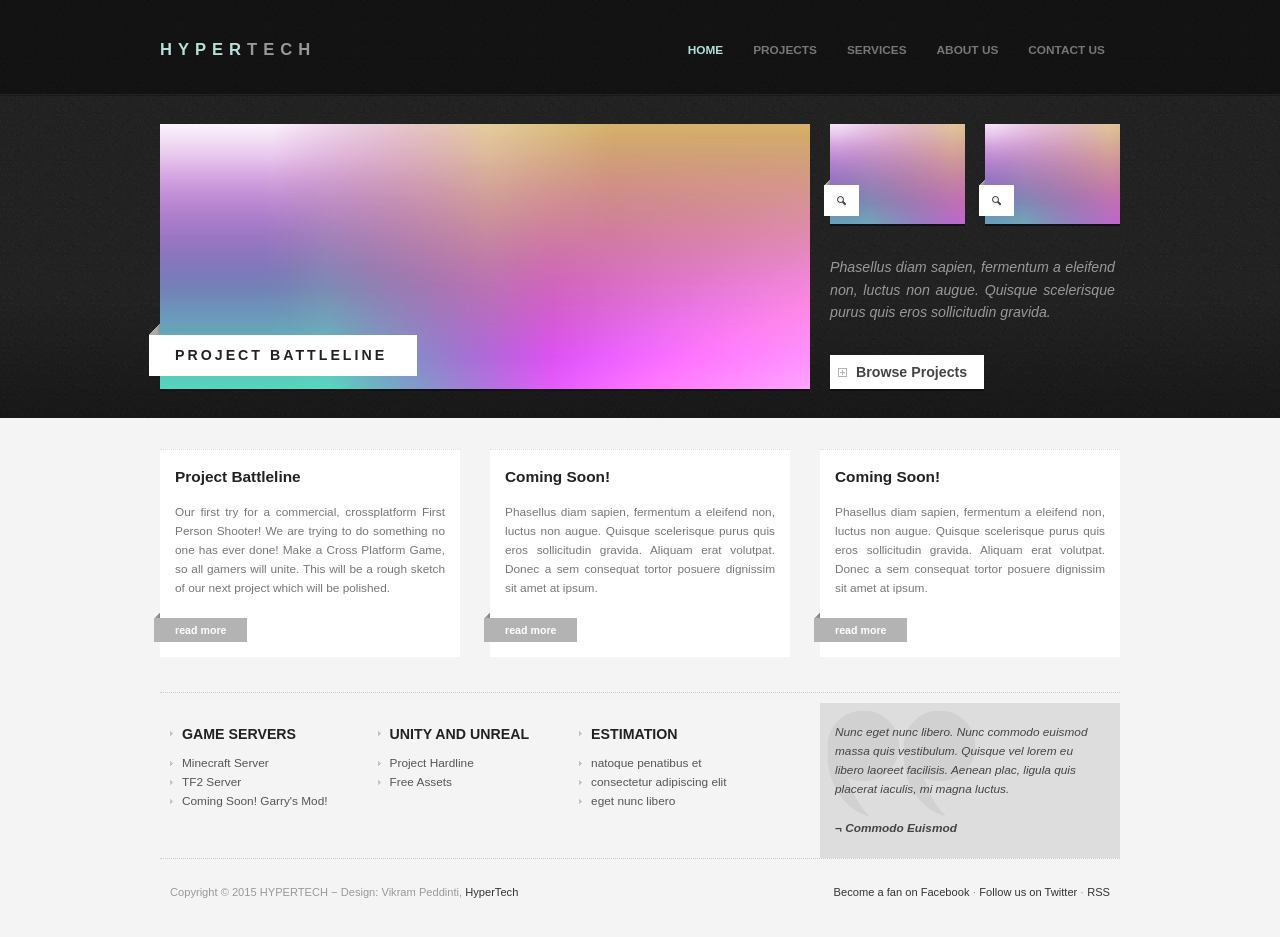
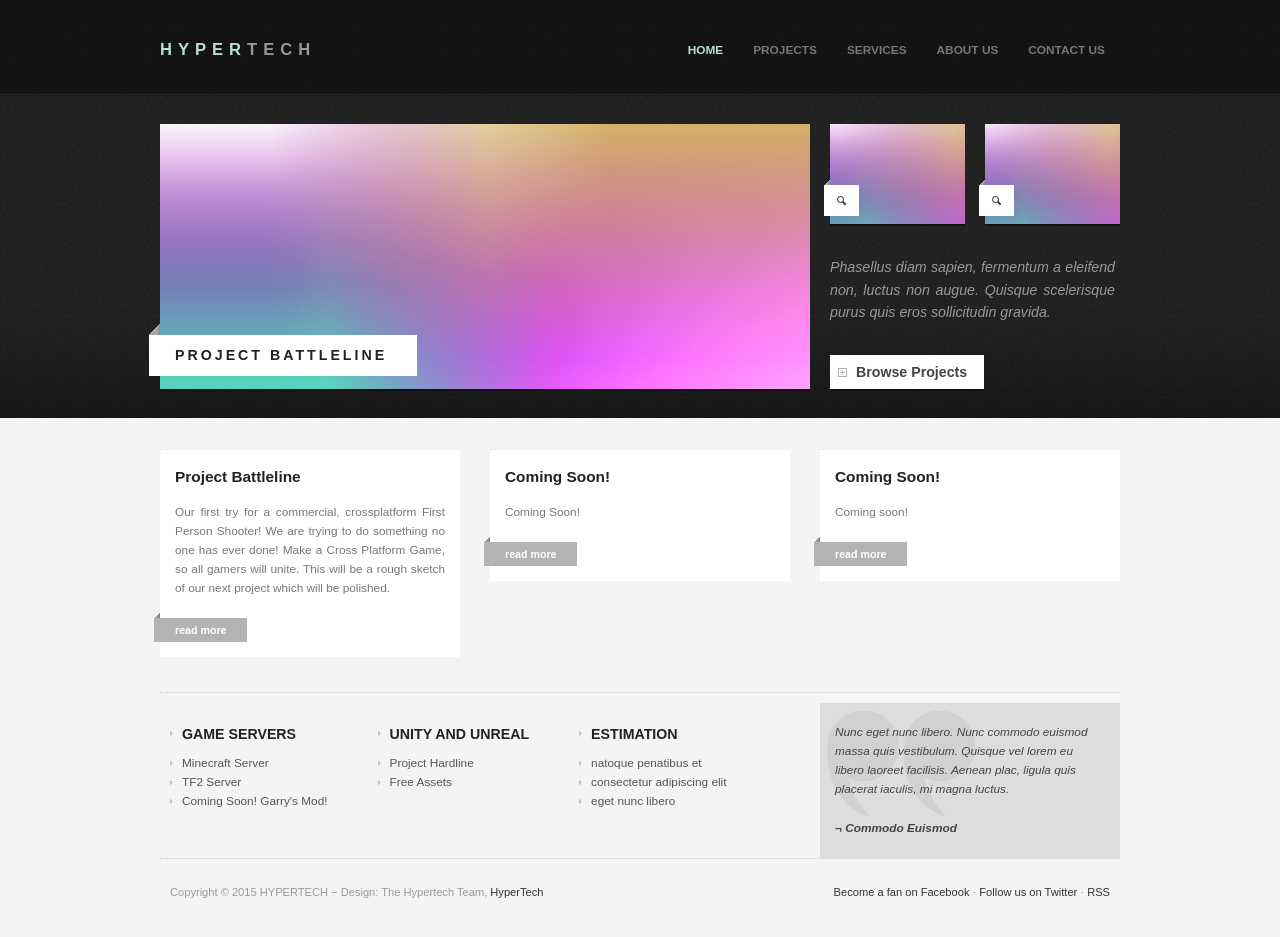
Before and after one commit to HyperTechio/HyperTechio.github.io, a plain HTML site: page index.html in a window 1280 px wide. Drawn offline with Linux system fonts and the light colour scheme.

Commit message:
Replaced text

```diff
--- a/index.html
+++ b/index.html
@@ -51,12 +51,12 @@
 		</div>
 		<div class="col">
 			<h2>Coming Soon!</h2>
-			<p>Phasellus diam sapien, fermentum a eleifend non, luctus non augue. Quisque scelerisque purus quis eros sollicitudin gravida. Aliquam erat volutpat. Donec a sem consequat tortor posuere dignissim sit amet at ipsum.</p>
+			<p>Coming Soon!</p>
 			<a class="more" href="#">read more</a>
 		</div>
 		<div class="col last">
 			<h2>Coming Soon!</h2>
-			<p>Phasellus diam sapien, fermentum a eleifend non, luctus non augue. Quisque scelerisque purus quis eros sollicitudin gravida. Aliquam erat volutpat. Donec a sem consequat tortor posuere dignissim sit amet at ipsum.</p>
+			<p>Coming soon!</p>
 			<a class="more" href="#">read more</a>
 		</div>
 
@@ -90,7 +90,7 @@
 
 		<div id="footer">
 			<p id="flinks"><a href="#">Become a fan on Facebook</a> &middot; <a href="#">Follow us on Twitter</a> &middot; <a href="#">RSS</a></p>
-			<p>Copyright &copy; 2015 HYPERTECH &minus; Design: Vikram Peddinti, <a href="http://hypertech.io" title="HyperTech">HyperTech</a></p>
+			<p>Copyright &copy; 2015 HYPERTECH &minus; Design: The Hypertech Team, <a href="http://hypertech.io" title="HyperTech">HyperTech</a></p>
 		</div>
 	</div>
 </body>
```
